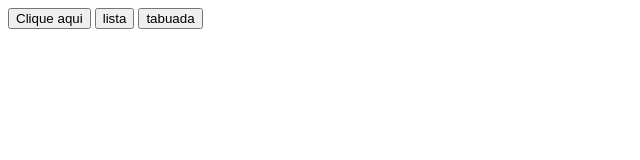
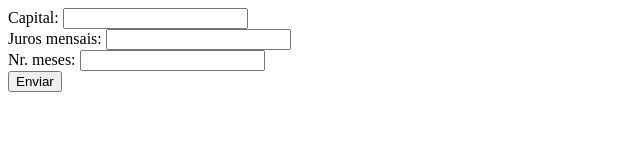
Before and after one commit to vevekita/primeirof_3t, a plain HTML site: page index.html in a window 1280 px wide. Shown: the whole page, without its empty margins (0-640 px from the left). Drawn offline with Linux system fonts and the light colour scheme.

Commit message:
Update index.html

```diff
--- a/index.html
+++ b/index.html
@@ -8,10 +8,10 @@
     <script src="estudo.js"></script>
 </head>
 <body>
-    <button onclick="escreva()">
-        Clique aqui
-    </button>
-    <button onclick="mostra()">lista</button>
-    <button onclick="mostraTabuada()">tabuada</button>
+    Capital: <input id="valor" type="text"><br>
+    Juros mensais: <input id="juros" type="text"><br>
+    Nr. meses: <input id="meses" type="text"><br>
+    <button onclick="total()">Enviar</button>
+
 </body>
 </html>
```
